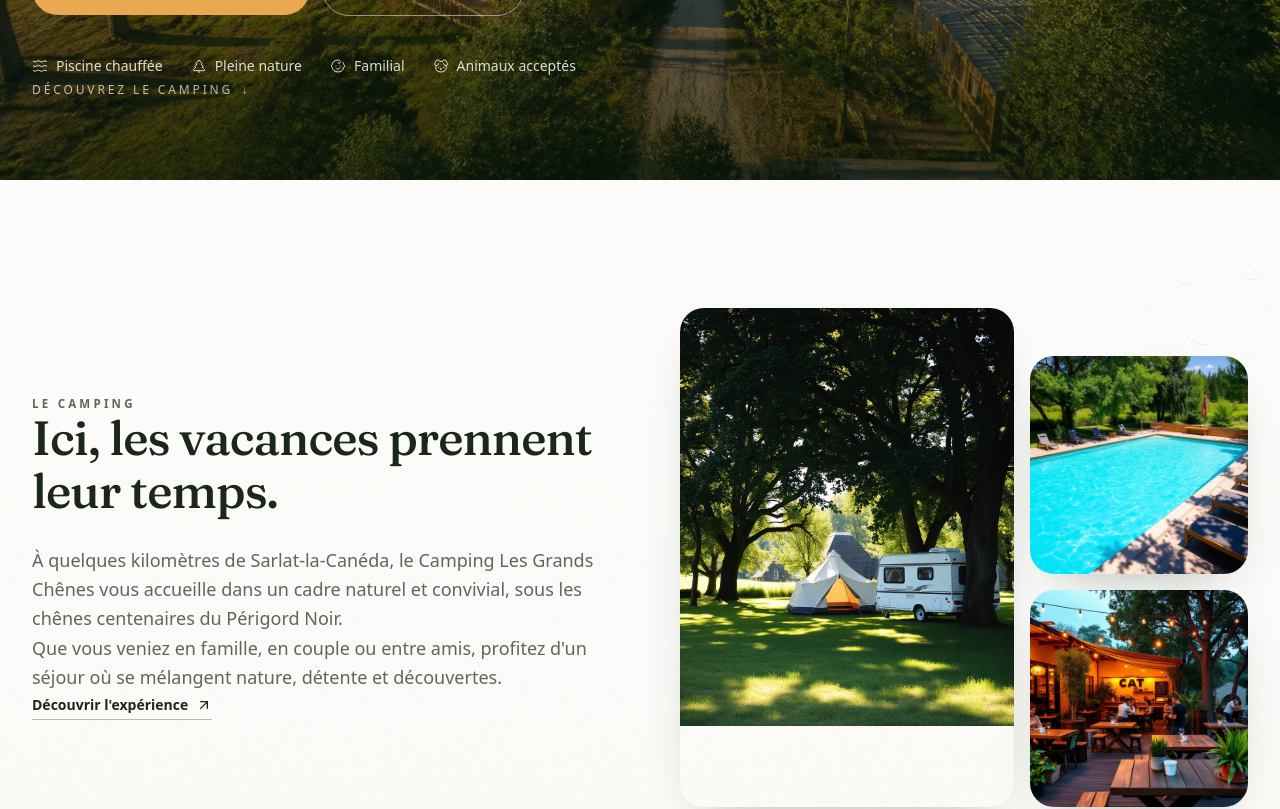
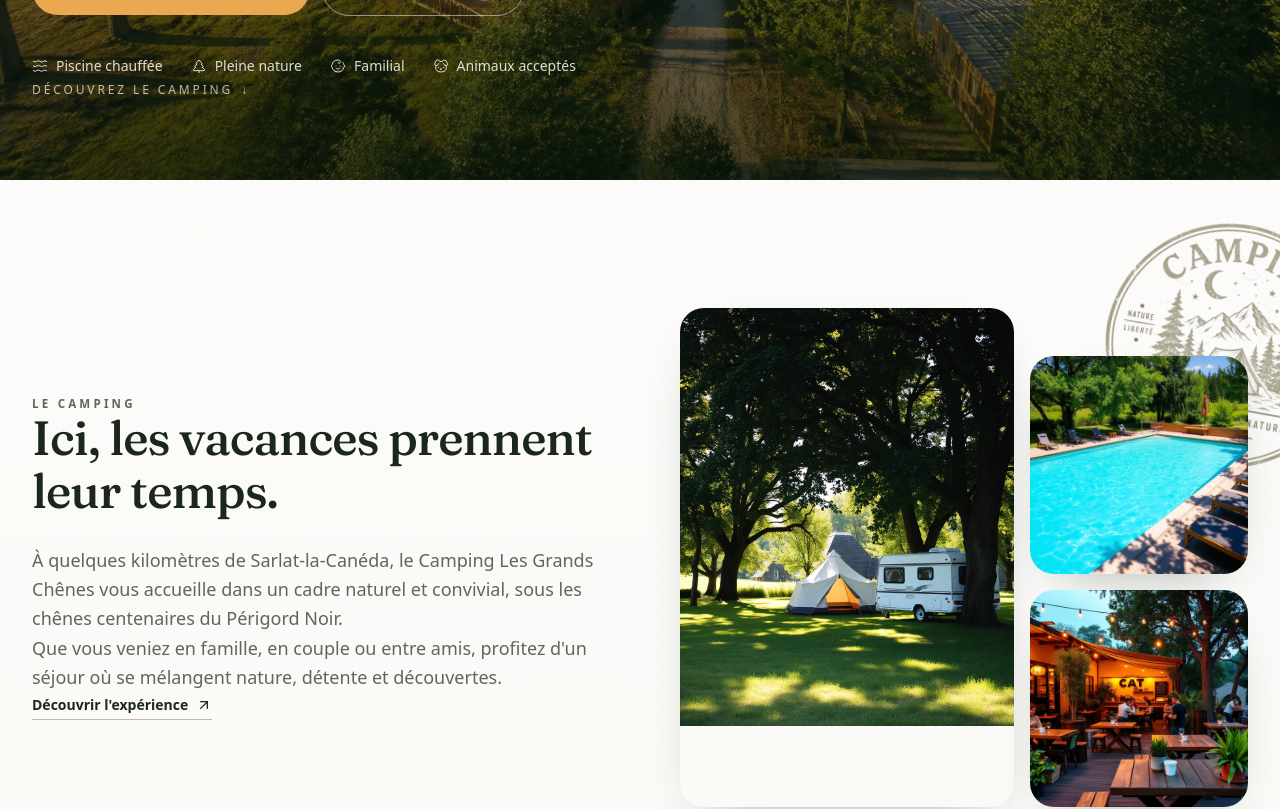
Before and after one commit to ryan-choukri/AtelierDouglas, a Next.js app: page /camping in a window 1280 px wide. Shown: the part 620-1429 px from the top of the page. Built offline with nearby package versions, Linux system fonts and the light colour scheme.

Commit message:
feat: add decorative stamp image to camping page and clean up unused image in chaudronerie section

```diff
--- a/app/camping/page.tsx
+++ b/app/camping/page.tsx
@@ -20,6 +20,7 @@ import {
 import { Metadata } from "next";
 import Script from "next/script";
 import Image from "next/image";
+import stampUrl from "@/assets/stamp.png";
 
 import { Gallery, type GalleryPhoto } from "@/components/camping/Gallery";
 import { Navbar } from "@/components/camping/Navbar";
@@ -398,6 +399,16 @@ function Page() {
           id="le-camping"
           className="relative mx-auto max-w-7xl px-5 py-24 sm:px-8 sm:py-32"
         >
+          <div className="absolute -top-0 -right-50 rotate-[10deg] ">
+            <Image
+              src={stampUrl}
+              alt="stamp"
+              width={500}
+              height={500}
+              className="scale-75 object-cover"
+            />
+          </div>
+
           <NatureTexture variant={1} />
           <div className="grid gap-14 lg:grid-cols-2 lg:items-center lg:gap-20">
             <Reveal>
@@ -542,7 +553,7 @@ function Page() {
                     className={`w-full object-cover ${item.ratio} transition-transform duration-[1100ms] ease-out group-hover:scale-[1.06]`}
                   />
                   <div className="absolute inset-0 bg-gradient-to-t from-forest-deep/85 via-forest-deep/25 to-transparent" />
-                  <div className="absolute inset-x-0 bottom-0 p-7 text-primary-foreground sm:p-9">
+                  <div className="absolute bg-primary inset-x-0 bottom-0 p-7 text-primary-foreground sm:p-9">
                     <h3 className="font-display text-2xl sm:text-3xl">
                       {item.title}
                     </h3>
--- a/app/chaudronerie/page.tsx
+++ b/app/chaudronerie/page.tsx
@@ -1,7 +1,6 @@
 import type { Metadata } from "next";
 import Image, { type StaticImageData } from "next/image";
 import heroComponent from "@/assets/tool-vis.png";
-import toolMultiple from "@/assets/tool-multiple.png";
 
 import {
   ArrowRight,
@@ -226,15 +225,7 @@ function Index() {
         {/* EXPERTISES */}
         <section id="expertises" className="surface-light py-24 lg:py-32">
           <div className="mx-auto max-w-[1320px] px-6">
-            <div className="absolute -top-20 right-30 ">
-              <Image
-                src={toolMultiple}
-                alt="Composant mécanique de précision usiné, détail macro"
-                // width={1280}
-                // height={1600}
-                className="scale-60 object-cover"
-              />
-            </div>
+            <div className="absolute -top-20 right-30 "></div>
             <div className="max-w-2xl rule-accent">
               <h2 className="font-display text-[clamp(1.9rem,3.6vw,2.9rem)] font-bold uppercase leading-tight text-navy">
                 Notre savoir-faire
```
Also changed, not shown: assets/stamp.png (added).
